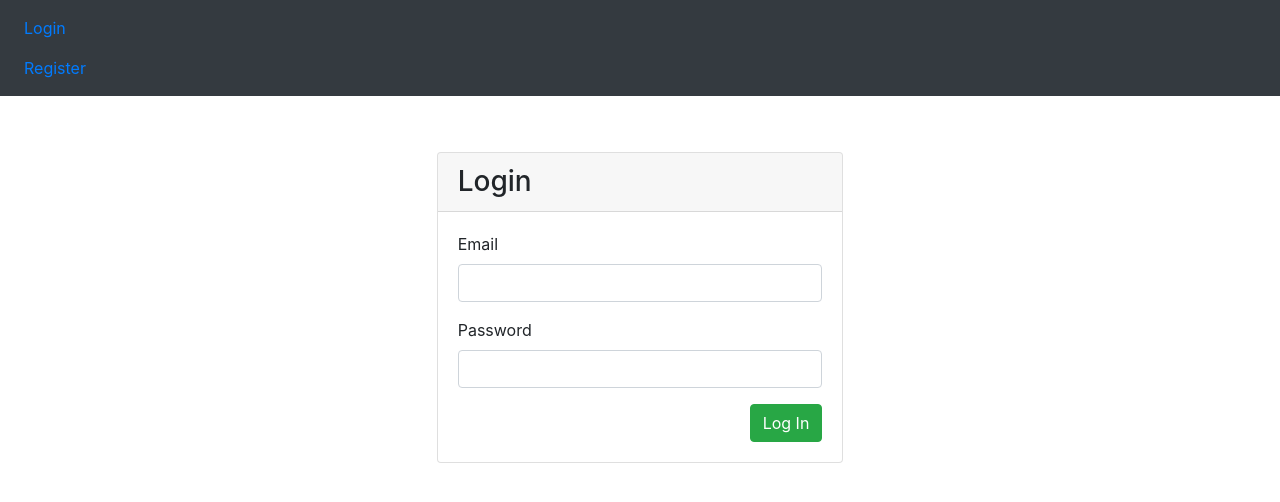
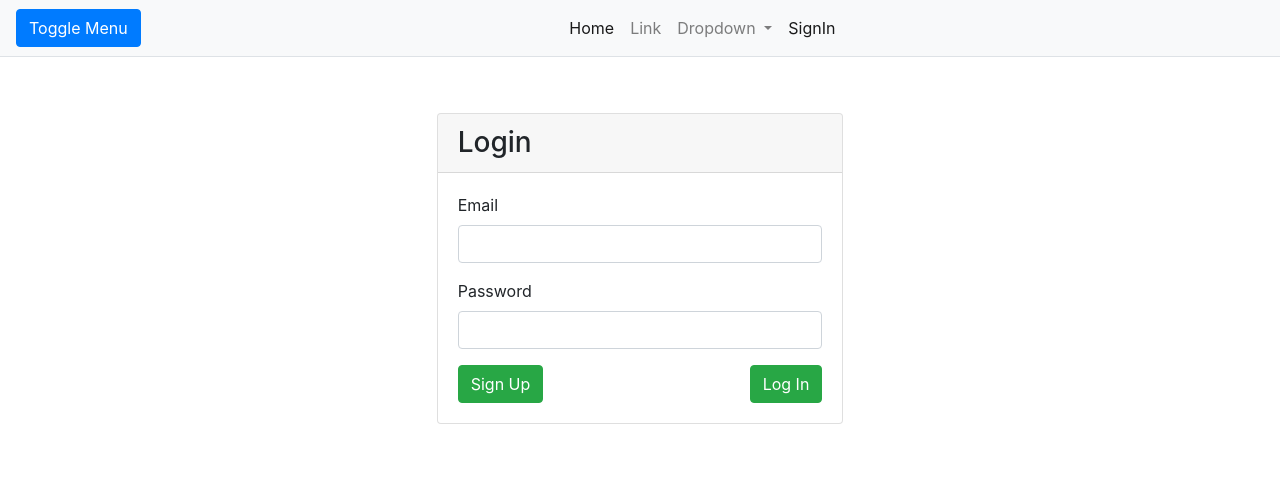
Before and after one commit to anuragraj17/AngularLibrary, an Angular app: page /login in a window 1280 px wide. Shown: the top 502 px of the page. Built offline with nearby package versions, Linux system fonts and the light colour scheme.

Commit message:
Dashboard Ui Changes

```diff
--- a/src/app/component/dashboard/dashboard.component.html
+++ b/src/app/component/dashboard/dashboard.component.html
@@ -1,4 +1,41 @@
-<nav class="navbar navbar-expand-lg nav-dark bg-dark">
+<div id="page-content-wrapper">
+  <nav class="navbar navbar-expand-lg navbar-light bg-light border-bottom">
+    <button class="btn btn-primary" id="menu-toggle">Toggle Menu</button>
+
+    <button class="navbar-toggler" type="button" data-toggle="collapse" data-target="#navbarSupportedContent" aria-controls="navbarSupportedContent" aria-expanded="false" aria-label="Toggle navigation">
+      <span class="navbar-toggler-icon"></span>
+    </button>
+
+    <div class="collapse navbar-collapse" id="navbarSupportedContent">
+      <ul class="navbar-nav ml-auto mt-2 mt-lg-0">
+        <li class="nav-item active">
+          <a class="nav-link" href="#">Home <span class="sr-only">(current)</span></a>
+        </li>
+        <li class="nav-item">
+          <a class="nav-link" href="#">Link</a>
+        </li>
+        <li class="nav-item dropdown">
+          <a class="nav-link dropdown-toggle" href="#" id="navbarDropdown" role="button" data-toggle="dropdown" aria-haspopup="true" aria-expanded="false">
+            Dropdown
+          </a>
+          <div class="dropdown-menu dropdown-menu-right" aria-labelledby="navbarDropdown">
+            <a class="dropdown-item" href="#">Action</a>
+            <a class="dropdown-item" href="#">Another action</a>
+            <div class="dropdown-divider"></div>
+            <a class="dropdown-item" href="#">Something else here</a>
+          </div>
+        </li>
+      </ul>
+    </div>
+    <div class="collapse navbar-collapse">
+      <ul class="navbar-nav">
+        <a class="nav-link" *ngIf="!isUserLogIn" routerLink = "/login" routerLinkActive="active">SignIn</a>
+        <a class="nav-link" (click)= "logOutAuthUser()" *ngIf="isUserLogIn"  routerLink = "/login" routerLinkActive="active">Log Out</a>
+      </ul>
+    </div>
+  </nav>
+  <nav >
+    <!-- class="navbar navbar-expand-lg nav-dark bg-dark"
       <div class="collapse navbar-collapse">
       <ul class="navbar-nav">
         <div *ngIf="!isUserLogIn">
@@ -9,5 +46,6 @@
           <a class="nav-link" (click)= "logOutAuthUser()"  routerLink = "/login" routerLinkActive="active">Log Out</a>
         </div>
       </ul>
+    </div> -->
+  </nav>
 </div>
-</nav>
--- a/src/app/component/login/login.component.html
+++ b/src/app/component/login/login.component.html
@@ -18,7 +18,7 @@
             </div>
 
             <button (click)= "loginAuthUser()"  type="button" class="btn btn-success float-right">Log In</button>
-
+            <button  routerLink = "/register" routerLinkActive="active" type="button" class="btn btn-success float-left">Sign Up</button>
           </form>
         </div>
       </div>
```
Lines whose indentation alone changed are shown as unchanged.
